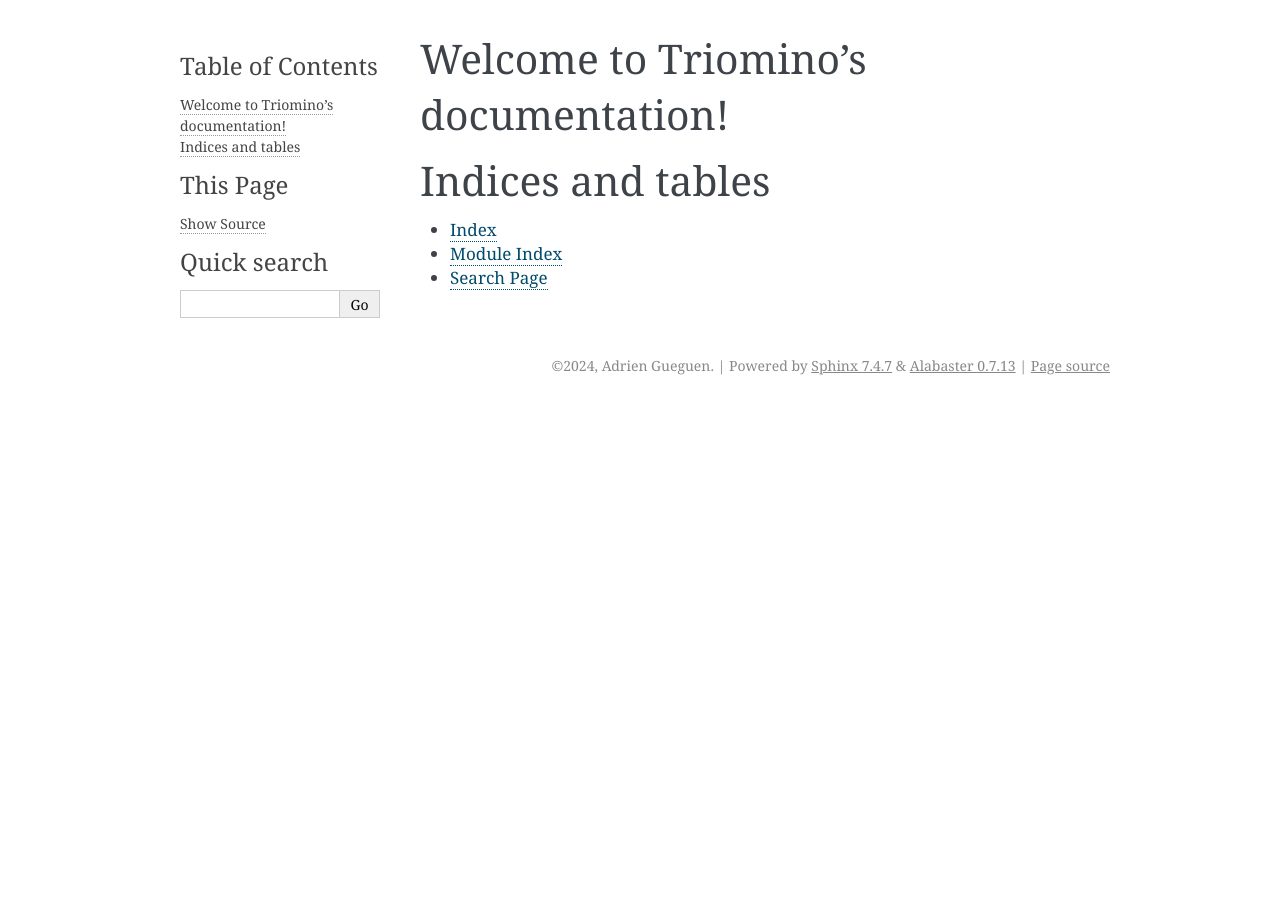
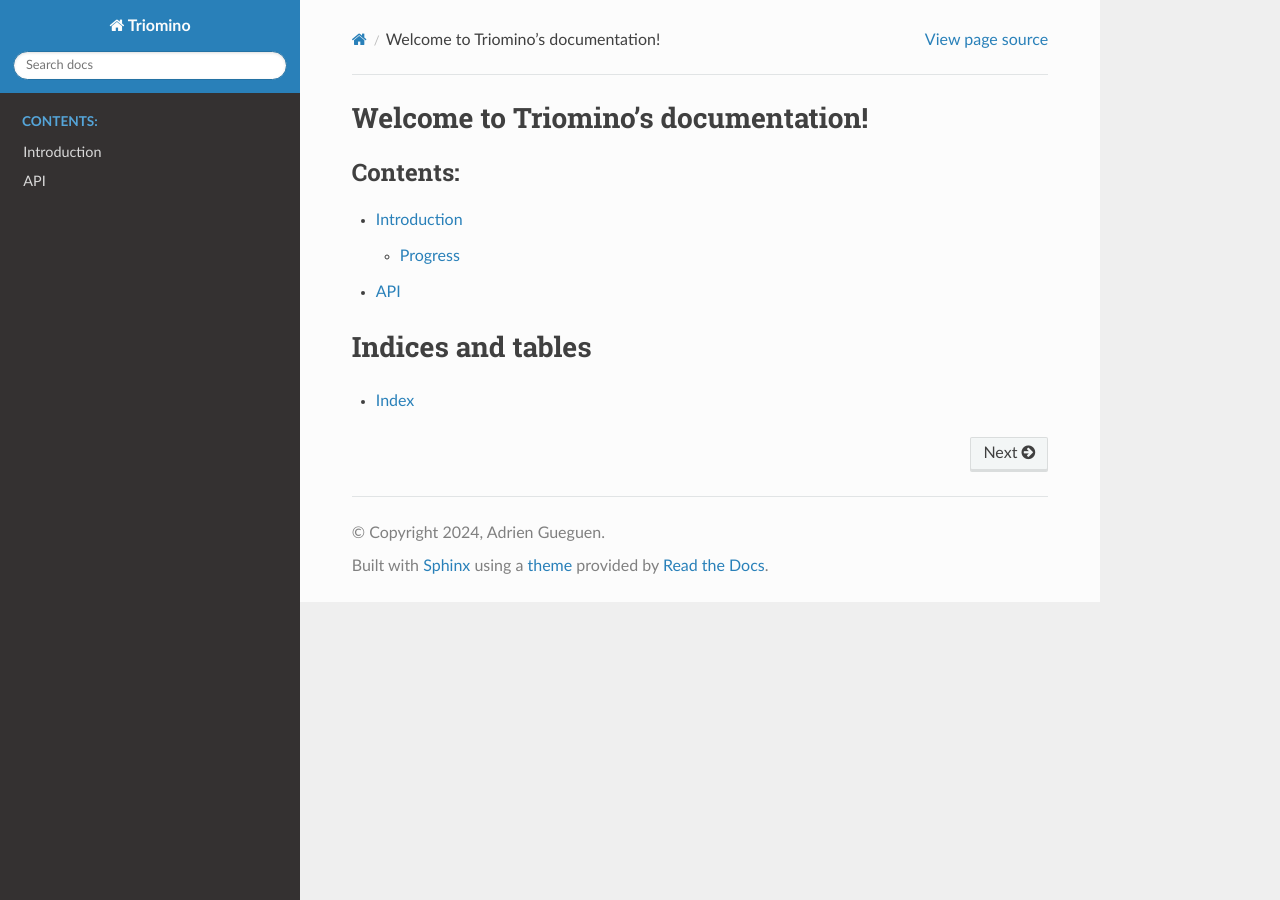
Before and after one commit to agueguen-LR/Triomino, a Sphinx documentation site: the page built from docs/index.rst, in a window 1280 px wide. Built offline with Sphinx 7.4.7 and the Read the Docs theme 3.1.0, drawn with Linux system fonts in a browser that asks for light colours; formulas are drawn with MathJax 3; the version number could not be read and is left out.

Commit message:
Reworked documentation

```diff
--- a/README.md
+++ b/README.rst
@@ -1,8 +1,10 @@
-# Triomino
+Triomino
+====================
 
 School project for 2nd year at university, the goal is to implement many functionalities of the game 'Triominoes' based on the starting blocs we developped during lessons and the final test.
 The starting point for this project was the correction of the final test. These 'starting point' files have our teacher's, Christophe Demko, name and copyright at the top, and will most likely stay as they are.
 
-# Progress
+Progress
+--------
 
 The first step, organising the files into a clean project structure, has been mostly completed. Development will now begin as of 23/11/2024
--- /dev/null
+++ b/docs/README.rst
@@ -0,0 +1 @@
+.. include:: ../README.rst
--- /dev/null
+++ b/docs/api.rst
@@ -0,0 +1,6 @@
+Triomino Library
+=================================
+
+Starting point for the Triomino project, correction of the final test, created by our Teacher Christophe Demko.
+
+.. doxygenfile:: triomino.h
--- a/docs/conf.py
+++ b/docs/conf.py
@@ -23,15 +23,64 @@ release = '1.0'
 # -- General configuration ---------------------------------------------------
 # https://www.sphinx-doc.org/en/master/usage/configuration.html#general-configuration
 
-extensions = []
+# If your documentation needs a minimal Sphinx version, state it here.
+#
+# needs_sphinx = '1.0'
+# needs_sphinx = "8.1"
+
+# The suffix(es) of source filenames.
+# You can specify multiple suffix as a list of string:
+#
+source_suffix = [".rst", ".md"]
+# source_suffix = '.rst'
+
+# The master toctree document.
+master_doc = "index"
+
+# Add any Sphinx extension module names here, as strings. They can be
+# extensions coming with Sphinx (named 'sphinx.ext.*') or your custom
+# ones.
+extensions = ["sphinx.ext.imgmath", "sphinx.ext.todo", "breathe", "recommonmark"]
+breathe_projects = {"myproject": os.getenv("DOXYGEN_OUTPUT_DIR") + "/xml/"}
+breathe_default_project = "myproject"
+
+
+# The language for content autogenerated by Sphinx. Refer to documentation
+# for a list of supported languages.
+#
+# This is also used if you do content translation via gettext catalogs.
+# Usually you set "language" from the command line for these cases.
+language = "en"
 
 templates_path = ['_templates']
 exclude_patterns = ['_build', 'Thumbs.db', '.DS_Store']
 
 
+# The name of the Pygments (syntax highlighting) style to use.
+pygments_style = "sphinx"
 
-# -- Options for HTML output -------------------------------------------------
-# https://www.sphinx-doc.org/en/master/usage/configuration.html#options-for-html-output
 
-html_theme = 'alabaster'
-html_static_path = ['_static']
+todo_include_todos = False
+
+
+
+
+# -- Options for HTML output ----------------------------------------------
+
+# The theme to use for HTML and HTML Help pages.  See the documentation for
+# a list of builtin themes.
+#
+html_theme = "sphinx_rtd_theme"
+
+# Theme options are theme-specific and customize the look and feel of a theme
+# further.  For a list of options available for each theme, see the
+# documentation.
+#
+# html_theme_options = {}
+
+# Add any paths that contain custom static files (such as style sheets) here,
+# relative to this directory. They are copied after the builtin static files,
+# so a file named "default.css" will overwrite the builtin "default.css".
+# html_static_path = ['_static']
+
+intersphinx_mapping = {"https://docs.python.org/": None}
--- a/docs/index.rst
+++ b/docs/index.rst
@@ -10,11 +10,10 @@ Welcome to Triomino's documentation!
    :maxdepth: 2
    :caption: Contents:
 
-
+    Introduction <README>
+    API <api>
 
 Indices and tables
 ==================
 
 * :ref:`genindex`
-* :ref:`modindex`
-* :ref:`search`
--- /dev/null
+++ b/docs/requirements.txt
@@ -0,0 +1,5 @@
+Sphinx>=8.1
+sphinx_rtd_theme>=3.0
+breathe>=4.35
+cclint>=0.4
+recommonmark>=0.7
```
